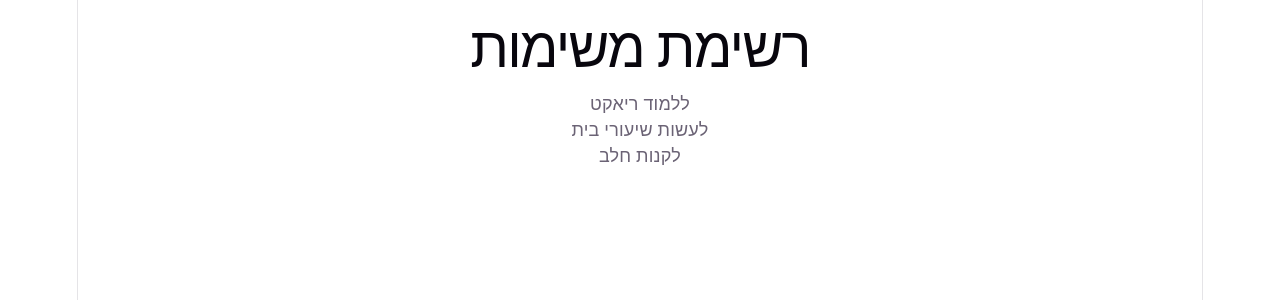
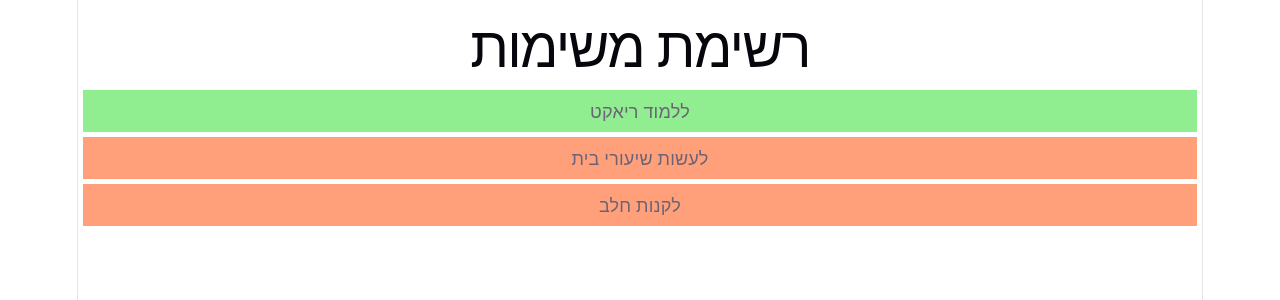
Before and after one commit to Hadas-Codes/todo-list-app-v2, a React (Vite) app: page / in a window 1280 px wide. Shown: the top 300 px of the page. Built offline with nearby package versions, Linux system fonts and the light colour scheme.

Commit message:
step 2: TodoItem

```diff
--- a/src/components/TodoItem/TodoItem.jsx
+++ b/src/components/TodoItem/TodoItem.jsx
@@ -0,0 +1,15 @@
+function getColor(isDone) {
+  return isDone ? 'lightgreen' : 'lightsalmon'
+}
+
+function TodoItem({ todo }) {
+  const { title, isDone } = todo
+
+  return (
+    <div style={{ backgroundColor: getColor(isDone), margin: '5px', padding: '8px' }}>
+      {title}
+    </div>
+  )
+}
+
+export default TodoItem
--- a/src/components/TodoList/TodoList.jsx
+++ b/src/components/TodoList/TodoList.jsx
@@ -1,4 +1,5 @@
 import { useState } from 'react'
+import TodoItem from '../TodoItem/TodoItem'
 
 function TodoList() {
   const [todos, setTodos] = useState([
@@ -11,7 +12,7 @@ function TodoList() {
     <div>
       <h1>רשימת משימות</h1>
       {todos.map((todo) => (
-        <div key={todo.id}>{todo.title}</div>
+  <TodoItem key={todo.id} todo={todo} />
       ))}
     </div>
   )
```
